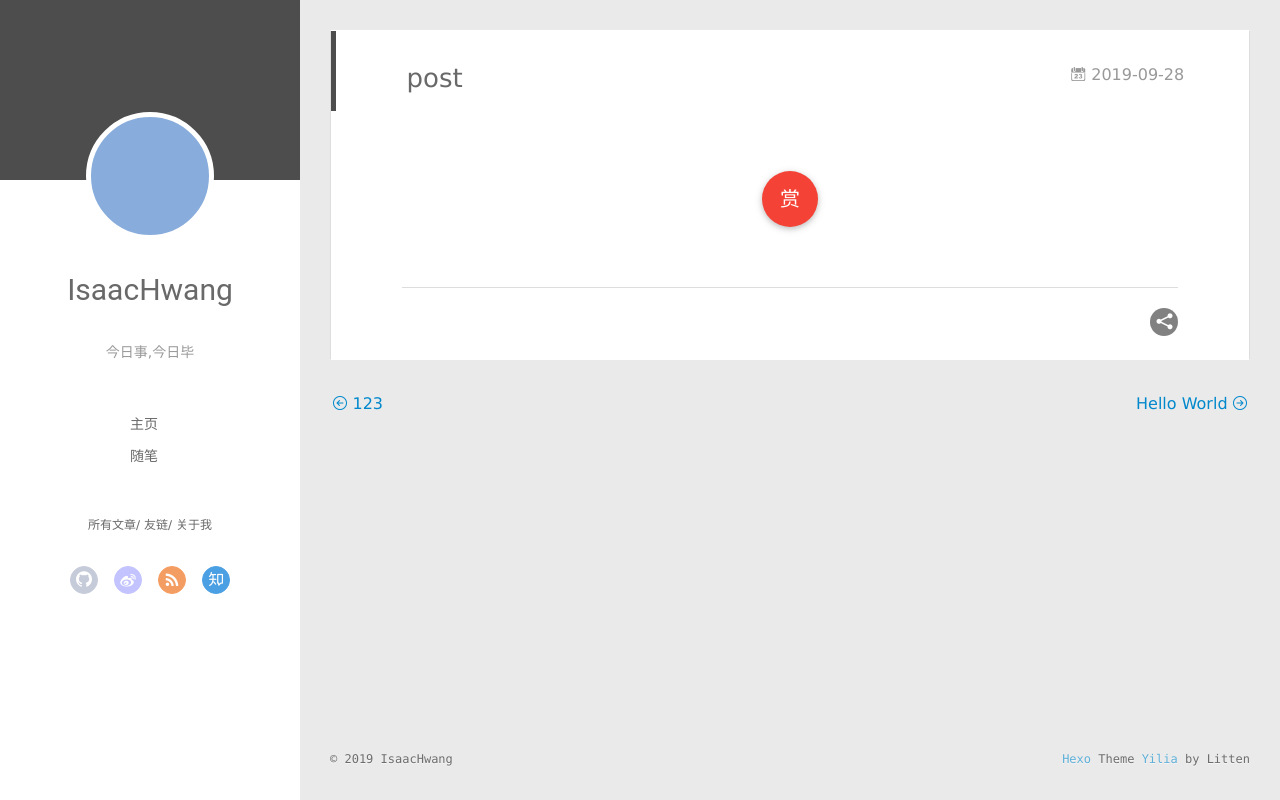
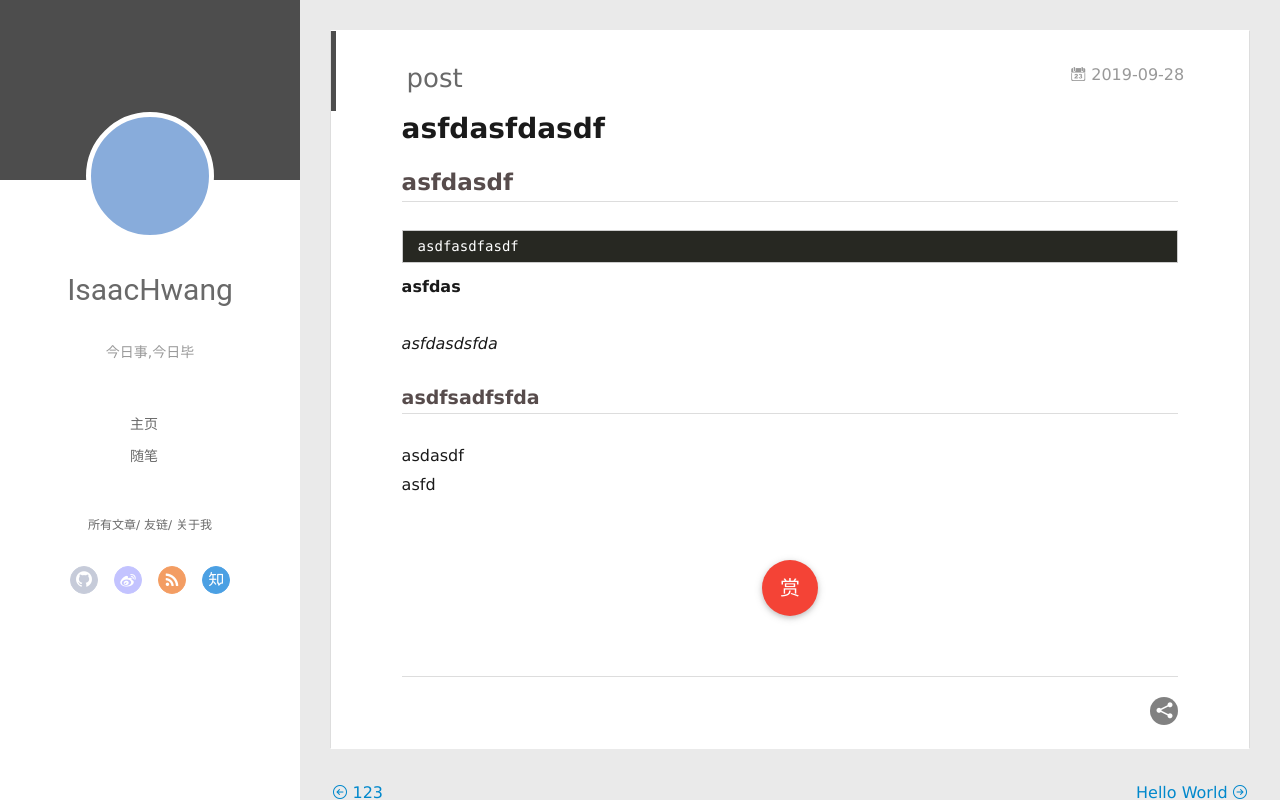
Before and after one commit to IsaacHwang/IsaacHwang.github.io, a plain HTML site: page 2019/09/28/post/index.html in a window 1280 px wide. Drawn offline with Linux system fonts and the light colour scheme; no server answers.

Commit message:
Site updated: 2019-09-28 14:02:47

```diff
--- a/2019/09/28/post/index.html
+++ b/2019/09/28/post/index.html
@@ -8,17 +8,17 @@
   <link rel="dns-prefetch" href="http://isaachwang.github.io">
   <title>post | IsaacHwang的博客</title>
   <meta name="viewport" content="width=device-width, initial-scale=1, maximum-scale=1">
-  <meta name="description" content="早点睡觉">
+  <meta name="description" content="asfdasfdasdfasfdasdfasdfasdfasdfasfdas asfdasdsfda asdfsadfsfdaasdasdfasfd">
 <meta property="og:type" content="article">
 <meta property="og:title" content="post">
 <meta property="og:url" content="http://isaachwang.github.io/2019/09/28/post/index.html">
 <meta property="og:site_name" content="IsaacHwang的博客">
-<meta property="og:description" content="早点睡觉">
+<meta property="og:description" content="asfdasfdasdfasfdasdfasdfasdfasdfasfdas asfdasdsfda asdfsadfsfdaasdasdfasfd">
 <meta property="og:locale" content="en">
-<meta property="og:updated_time" content="2019-09-28T05:49:21.056Z">
+<meta property="og:updated_time" content="2019-09-28T05:58:15.158Z">
 <meta name="twitter:card" content="summary">
 <meta name="twitter:title" content="post">
-<meta name="twitter:description" content="早点睡觉">
+<meta name="twitter:description" content="asfdasfdasdfasfdasdfasdfasdfasdfasfdas asfdasdsfda asdfsadfsfdaasdasdfasfd">
 
     <link rel="alternative" href="/atom.xml" title="IsaacHwang的博客" type="application/atom+xml">
 
@@ -178,6 +178,9 @@
 
     <div class="article-entry" itemprop="articleBody">
 
+        <h1 id="asfdasfdasdf"><a href="#asfdasfdasdf" class="headerlink" title="asfdasfdasdf"></a>asfdasfdasdf</h1><h2 id="asfdasdf"><a href="#asfdasdf" class="headerlink" title="asfdasdf"></a>asfdasdf</h2><pre><code>asdfasdfasdf</code></pre><p><strong>asfdas</strong></p>
+<p><em>asfdasdsfda</em></p>
+<h3 id="asdfsadfsfda"><a href="#asdfsadfsfda" class="headerlink" title="asdfsadfsfda"></a>asdfsadfsfda</h3><p>asdasdf<br>asfd</p>
 
 
 
```
Also changed, not shown: index.html (+3 -0 lines).
